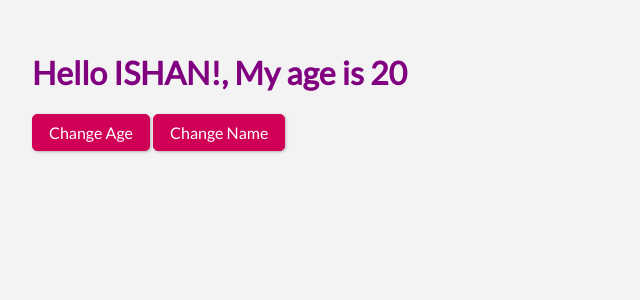
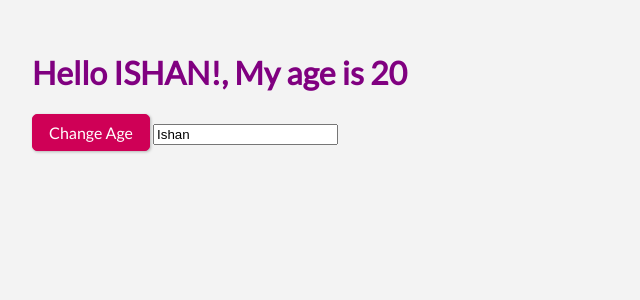
Before and after one commit to Ishannaik/Sveltekit, a Svelte app in the folder Svelte.js - The Complete Guide/project-setup/: page / in a window 1280 px wide. Shown: the top 300 px of the page, without its empty margins (0-640 px from the left). Built offline with nearby package versions, Linux system fonts and the light colour scheme.

Commit message:
Binding element to properties

```diff
--- a/Svelte.js - The Complete Guide/project-setup/src/App.svelte
+++ b/Svelte.js - The Complete Guide/project-setup/src/App.svelte
@@ -19,11 +19,16 @@
   function changeName() {
     name = "Ishan Naik";
   }
+
+  function nameInput(event) {
+    name = event.target.value;
+  }
 </script>
 
 <h1>Hello {uppercaseName}!, My age is {age}</h1>
 <button on:click={incrementAge}>Change Age</button>
-<button on:click={changeName}>Change Name</button>
+<!-- <button on:click={changeName}>Change Name</button> -->
+<input type="text" value={name} on:input={nameInput} />
 
 <style>
   h1 {
```
